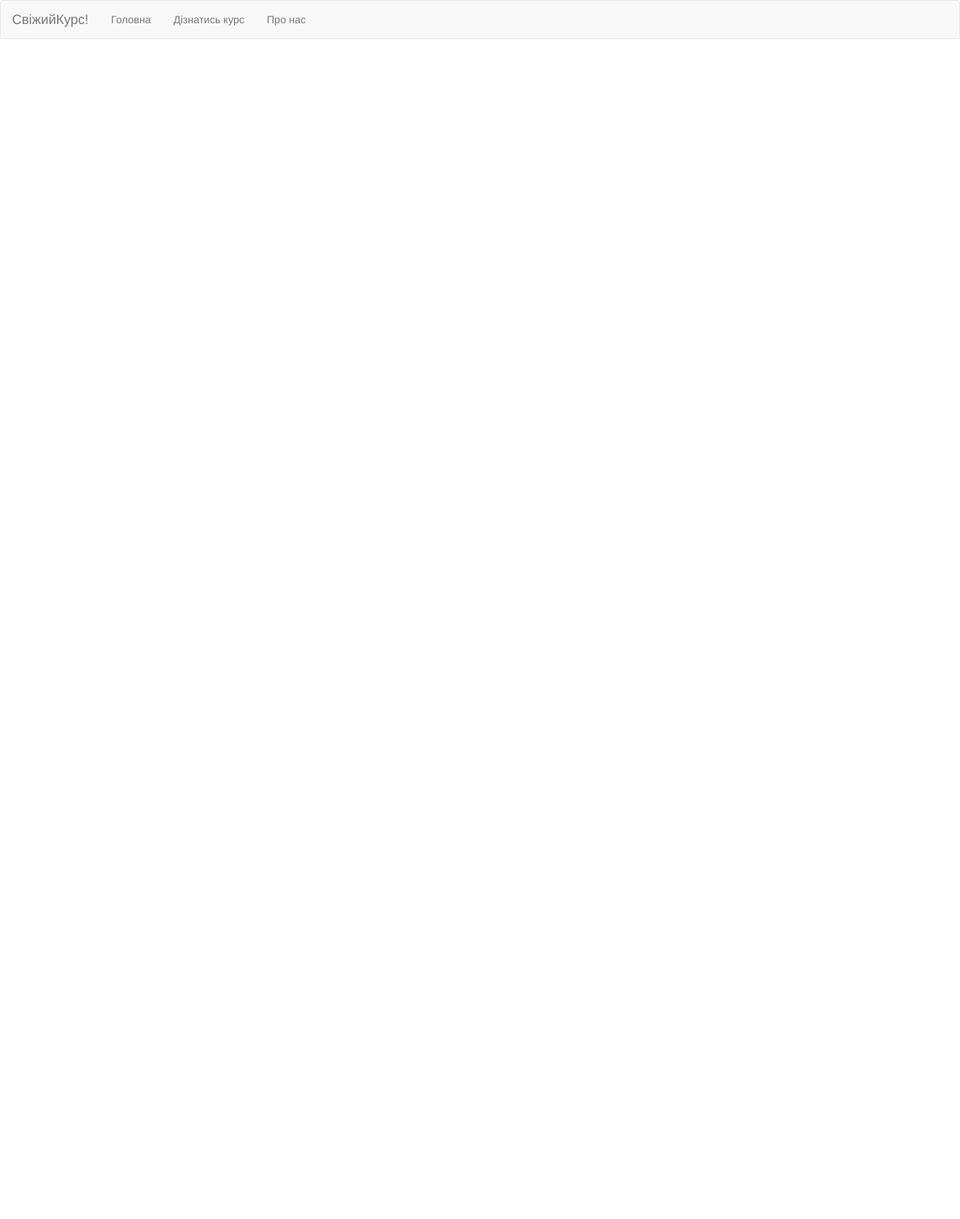
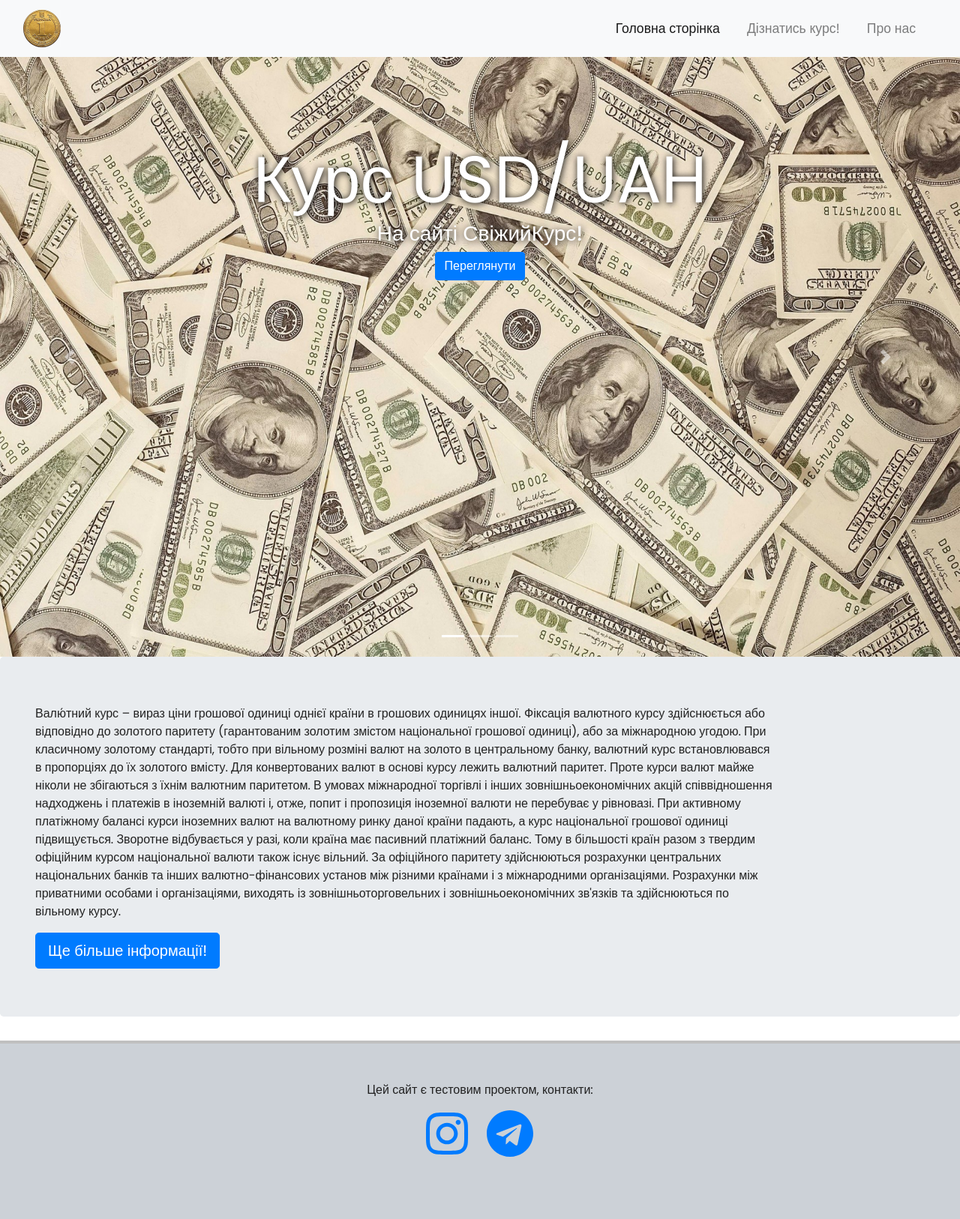
Before and after one commit to valentyn321/rate, a Django app: page / in a window 1280 px wide. Shown: the whole page at 75% size. Before the commit the page ends 52 px from the top, so only its background shows below. Run offline with Django 3.2, Linux system fonts and the light colour scheme; data that the repository does not hold is empty; parts of the project's set-up code (start-up, migrations or seed data) failed here and were passed over; some libraries are stand-ins or nearby versions.

Commit message:
New design, fixed problems with API

```diff
--- a/main/models.py
+++ b/main/models.py
@@ -1,6 +1,8 @@
 from django.conf import settings
 from django.db import models
 from django.utils import timezone
+
+
 class Currency(models.Model):
     name = models.CharField(max_length=7)
     purchase = models.DecimalField(max_digits=5, decimal_places=2)
--- /dev/null
+++ b/main/static/css/styles.css
@@ -0,0 +1,66 @@
+@import url('https://fonts.googleapis.com/css?family=Poppins:400,500,700&display=swap');
+
+body, html {
+	width: 100%;
+	height: 100%;
+	font-family: 'Poppins', sans-serif;
+	color: #222;
+}
+
+.navbar-brand img {
+	height: 50px;
+}
+
+.navbar-nav li {
+	padding-right: 20px;
+}
+
+.nav-link {
+font-size: 1.1em !important;}
+}
+
+.carousel-inner {
+	height: 100px;
+}
+
+.carousel-inner img {
+	height: 100%;
+}
+
+@media (min-width: 1100px) {
+	.carousel-inner img {
+		width: 100%;
+	}
+}
+
+.carousel-caption {
+	position: absolute;
+	top: 50%;
+	transform: translateY(-80%);
+	text-shadow: 1px 1px 10px #000
+}
+
+@media (max-width: 450px) {
+	.carousel-caption .display-2 {
+		font-size: 3em;
+	}
+}
+
+.padding {
+	padding-bottom: 2em;
+}
+
+.social a {
+	font-size: 4em;
+	padding: 10px;
+}
+
+footer {
+	background-color:#CCD1D7;
+	padding-top: 50px;
+	border-top: 4px solid silver;
+}
+
+.padding-top {
+    padding-top: 2em;
+}
--- a/main/templates/main/base.html
+++ b/main/templates/main/base.html
@@ -1,57 +1,66 @@
 {% load static %}
 <html>
     <head>
+        <meta charset="UTF-8">
+        <meta name="viewport" content="width=device-width", initial-scale=1.0>
+        <meta http-equiv="X-UA-Compatible" content="ie=edge">
         <title>Курс валют в Україні!</title>
-        <link rel="stylesheet" href="//maxcdn.bootstrapcdn.com/bootstrap/3.2.0/css/bootstrap.min.css">
-        <link href="https://fonts.googleapis.com/css?family=Lobster&subset=latin,cyrillic" rel="stylesheet" type="text/css">
-        <link href="https://fonts.googleapis.com/css?family=Comfortaa&display=swap" rel="stylesheet">
-        <link rel="stylesheet" href="{% static 'css/main.css' %}">
+        <link rel="stylesheet" href="https://maxcdn.bootstrapcdn.com/bootstrap/4.0.0-beta/css/bootstrap.min.css" integrity="sha384-/Y6pD6FV/Vv2HJnA6t+vslU6fwYXjCFtcEpHbNJ0lyAFsXTsjBbfaDjzALeQsN6M" crossorigin="anonymous">
+        <script src="https://ajax.googleapis.com/ajax/libs/jquery/3.3.1/jquery.min.js"></script>
+        <script src="https://code.jquery.com/jquery-3.2.1.slim.min.js" integrity="sha384-KJ3o2DKtIkvYIK3UENzmM7KCkRr/rE9/Qpg6aAZGJwFDMVNA/GpGFF93hXpG5KkN" crossorigin="anonymous"></script>
+        <script src="https://maxcdn.bootstrapcdn.com/bootstrap/4.0.0/js/bootstrap.min.js"></script>
+        <script src="https://cdnjs.cloudflare.com/ajax/libs/popper.js/1.12.9/umd/popper.min.js"></script>
+        <script src="https://use.fontawesome.com/releases/v5.0.8/js/all.js"></script>
+        <link rel="stylesheet" href="{% static 'css/styles.css' %}"  type="text/css">
     </head>
+
     <body>
-    <nav class="navbar navbar-default">
-        <!-- This is my header! -->
-        <div class="container-fluid">
-            <div class="navbar-header">
-                <a href="http://valentyn321.pythonanywhere.com/" class="navbar-brand">СвіжийКурс!</a>
+   <nav class="navbar navbar-expand-md navbar-light bg-light sticky-top">
+   		<div class="container-fluid">
+   			<a href="http://valentyn321.pythonanywhere.com/" class="navbar-brand"><img src="../static/img/logo.png"></a>
+   			<button class="navbar-toggler" type="button" data-toggle="collapse" data-target="#navbarResponsive">
+   				<span class="navbar-toggler-icon"></span>
+   			</button>
+   			<div class="collapse navbar-collapse" id="navbarResponsivе">
+   				<ul class="navbar-nav ml-auto">
+   					<li class="nav-item active">
+   						<a href="http://valentyn321.pythonanywhere.com/" class="nav-link">Головна сторінка</a>
+   					</li>
+   					<li class="nav-item">
+   						<a href="what_rate" class="nav-link">Дізнатись курс!</a>
+   					</li>
+   					<li class="nav-item">
+   						<a href="#" class="nav-link">Про нас</a>
+   					</li>
+   				</ul>
+   			</div>
 
-            </div>
+   		</div>
+   </nav>
 
-
-    <!-- This is the end of my header! -->
-
-    <!-- This is my menu under the header! -->
-    <div>
-        <ul class="nav navbar-nav">
-            <li class="activate"><a href="http://valentyn321.pythonanywhere.com/">Головна</a></li>
-            <li class="activate"><a href="what_rate">Дізнатись курс</a></li>
-            <li class="activate"><a href="#">Про нас</a></li>
-        </ul>
-    </div>
-            </div>
-    </nav>
-
-    <!-- This is the end of my menu under the header! -->
-
-<!--
-
-    <div class="page-header">
-        <h1><a href="/">Найсвіжіший курс валют!</a></h1>
-        {% if user.is_authenticated %}
-        <a href="{% url 'what_rate' %}" class="top-menu"><span class="glyphicon glyphicon-plus"></span></a>
-        {% endif %} -->
-    </div>
     <div>
     <div>
         <div> <!--class="row"-->
-            <div class="col-md-8 col-md-offset-2">
+            <div>
             {% block content %}
             {% endblock %}
+                  	<footer class="container-fluid">
+   		<div class="container">
+   			<div class="row padding text-center">
+   				<div class="col-12">
+   					Цей сайт є тестовим проектом, контакти:
+   				</div>
+   				<div class="col-12 social padding">
+   					<a href="https://www.instagram.com/vcherkasov17/?hl=uk"><i class="fab fa-instagram"></i></a>
+   					<a href="https://www.telegram.com/"><i class="fab fa-telegram"></i></a>
+   				</div>
+
+   			</div>
+   		</div>
+   	</footer>
                 </div>
             </div>
         </div>
     </div>
-<script src="https://ajax.googleapis.com/ajax/libs/jquery/3.1.1/jquery.min.js"></script>
-<script src="https://stackpath.bootstrapcdn.com/bootstrap/4.3.1/js/bootstrap.min.js" integrity="sha384-JjSmVgyd0p3pXB1rRibZUAYoIIy6OrQ6VrjIEaFf/nJGzIxFDsf4x0xIM+B07jRM" crossorigin="anonymous"></script>
-
     </body>
 </html>
--- a/main/templates/main/currenties_list.html
+++ b/main/templates/main/currenties_list.html
@@ -1,17 +1,61 @@
 {% extends 'main/base.html' %}
 
 {% block content %}
-    {% for currency in currenties %}
-<style>
-    a {
-    color: #FFFFFF
-    }
-
-    </style>
-         <div class="panel panel-primary"  >
-         <div class="panel-heading"><h2>Валютна пара: <a href="">{{ currency.name }}</a></h2></div>
-            <div class="panel-body"><p>Купівля: {{ currency.purchase }}</p>
-            <p>Продаж: {{ currency.selling }}</p></div>
-         </div>
-    {% endfor %}
+   	<div class="carousel slide" data-ride="carousel" id="slides">
+   		<ul class="carousel-indicators">
+   			<li data-target="#slides" data-slide-to="0" class="active"></li>
+   			<li data-target="#slides" data-slide-to="1"></li>
+   			<li data-target="#slides" data-slide-to="2"></li>
+   		</ul>
+   		<div class="carousel-inner">
+   			<div class="carousel-item active">
+   				<img src="../static/img_car/159129.jpg">
+   				<div class="carousel-caption">
+   					<h1 class="display-2">Курс USD/UAH</h1>
+   					<h3>На сайті СвіжийКурс!</h3>
+   					<button type="button" class="btn btn-primary btn-ld">Переглянути</button>
+   				</div>
+   			</div>
+   			<div class="carousel-item">
+   				<img src="../static/img_car/euro_money_banknotes_113808_3840x2160.jpg">
+   				<div class="carousel-caption">
+   					<h1 class="display-2">Курс EUR/UAH</h1>
+   					<h3>На сайті СвіжийКурс!</h3>
+   					<button type="button" class="btn btn-primary btn-ld">Переглянути</button>
+   				</div>
+   			</div>
+   			<div class="carousel-item">
+   				<img src="../static/img_car/3024049-bank_bank-note_business_cash-and-cash-equivalents_coins_currency_deposit_finance_incentive_investments_money_pound_profit_queen-of-england_revenue_wealth.jpg">
+   				<div class="carousel-caption">
+   					<h1 class="display-2">Курс GPH/UAH</h1>
+   					<h3>На сайті СвіжийКурс!</h3>
+   					<button type="button" class="btn btn-primary btn-ld">Переглянути</button>
+   				</div>
+   			</div>
+   		</div>
+	   		<div>
+				  <!-- Элементы управления -->
+				  <a class="carousel-control-prev" href="#slides" role="button" data-slide="prev">
+				    <span class="carousel-control-prev-icon" aria-hidden="true"></span>
+				    <span class="sr-only">Предыдущий</span>
+				  </a>
+				  <a class="carousel-control-next" href="#slides" role="button" data-slide="next">
+				    <span class="carousel-control-next-icon" aria-hidden="true"></span>
+				    <span class="sr-only">Следующий</span>
+				  </a>
+			</div>
+   		</div>
+   	</div>
+   	<div class="container-fluid">
+   		<div class="row jumbotron">
+   			<div class="col-xs-12 col-sm-12 col-md-9 col-lg-9 col-xl-10">
+   				<p>Валю́тний курс – вираз ціни грошової одиниці однієї країни в грошових одиницях іншої. Фіксація валютного курсу здійснюється або відповідно до золотого паритету (гарантованим золотим змістом національної грошової одиниці), або за міжнародною угодою. При класичному золотому стандарті, тобто при вільному розміні валют на золото в центральному банку, валютний курс встановлювався в пропорціях до їх золотого вмісту. Для конвертованих валют в основі курсу лежить валютний паритет. Проте курси валют майже ніколи не збігаються з їхнім валютним паритетом. В умовах міжнародної торгівлі і інших зовнішньоекономічних акцій співвідношення надходжень і платежів в іноземній валюті і, отже, попит і пропозиція іноземної валюти не перебуває у рівновазі. При активному платіжному балансі курси іноземних валют на валютному ринку даної країни падають, а курс національної грошової одиниці підвищується. Зворотне відбувається у разі, коли країна має пасивний платіжний баланс. Тому в більшості країн разом з твердим офіційним курсом національної валюти також існує вільний. За офіційного паритету здійснюються розрахунки центральних національних банків та інших валютно-фінансових установ між різними країнами і з міжнародними організаціями. Розрахунки між приватними особами і організаціями, виходять із зовнішньоторговельних і зовнішньоекономічних зв'язків та здійснюються по вільному курсу.</p>
+   			</div>
+   			<div class="col-xs-12 col-sm-10ol-md-5 col-lg-3 col-xl-10">
+   				<a href="https://uk.wikipedia.org/wiki/%D0%92%D0%B0%D0%BB%D1%8E%D1%82%D0%BD%D0%B8%D0%B9_%D0%BA%D1%83%D1%80%D1%81">
+   					<button class="btn btn-primary btn-lg" type="button">Ще більше інформації!</button>
+   				</a>
+   			</div>
+   		</div>
+   	</div>
 {% endblock %}
--- a/main/views.py
+++ b/main/views.py
@@ -6,7 +6,7 @@ import urllib.request as ur
 import urllib.parse as par
 from django.shortcuts import redirect
 
-jsonurl = "https://api.privatbank.ua/p24api/pubinfo?exchange&json&coursid=11"
+jsonurl = "http://resources.finance.ua/ua/public/currency-cash.json"
 html = ur.urlopen(jsonurl).read()
 data = json.loads(html.decode('utf-8'))
 
@@ -20,17 +20,25 @@ def what_rate(request):
         if form.is_valid():
             rate = form.cleaned_data
             if(rate["name"].upper() == "USD/UAH"):
-                purchase = data[0]['buy']
-                selling = data[0]['sale']
+                purchase = data["organizations"][0]["currencies"]["USD"]["bid"]
+                selling = data["organizations"][0]["currencies"]["USD"]["ask"]
                 return render(request, 'main/what_rate.html', locals())
 
             elif(rate["name"].upper() == "EUR/UAH"):
-                purchase = data[1]['buy']
-                selling = data[1]['sale']
+                purchase = data["organizations"][0]["currencies"]["EUR"]["bid"]
+                selling = data["organizations"][0]["currencies"]["EUR"]["ask"]
                 return render(request, 'main/what_rate.html', locals())
-            elif(rate["name"].upper() == "RUR/UAH"):
-                purchase = data[2]['buy']
-                selling = data[2]['sale']
+            elif(rate["name"].upper() == "RUB/UAH"):
+                purchase = data["organizations"][0]["currencies"]["RUB"]["bid"]
+                selling = data["organizations"][0]["currencies"]["RUB"]["ask"]
+                return render(request, 'main/what_rate.html', locals())
+            elif(rate["name"].upper() == "GBP/UAH"):
+                purchase = data["organizations"][1]["currencies"]["GBP"]["bid"]
+                selling = data["organizations"][1]["currencies"]["GBP"]["ask"]
+                return render(request, 'main/what_rate.html', locals())
+            elif(rate["name"].upper() == "CAD/UAH"):
+                purchase = data["organizations"][1]["currencies"]["CAD"]["bid"]
+                selling = data["organizations"][1]["currencies"]["CAD"]["ask"]
                 return render(request, 'main/what_rate.html', locals())
             else:
                 return render(request, 'main/what_rate.html', locals())
--- a/rate/urls.py
+++ b/rate/urls.py
@@ -19,4 +19,5 @@ from django.urls import path, include
 urlpatterns = [
     path('admin/', admin.site.urls),
     path('', include('main.urls')),
+
 ]
```
Also changed, not shown: main/templates/main/new-list.html (added, +54 -0 lines), main/templates/main/what_rate.html (+5 -3 lines), main/static/img/logo.png (added), main/static/img_car/159129.jpg (added), main/static/img_car/3024049-bank_bank-note_business_cash-and-cash-equivalents_coins_currency_deposit_finance_incentive_investments_money_pound_profit_queen-of-england_revenue_wealth.jpg (added), main/static/img_car/dollar.jpg (added), main/templates/main/favicon.ico (added), rate/settings.py (line endings or trailing spaces), 2 other files.
